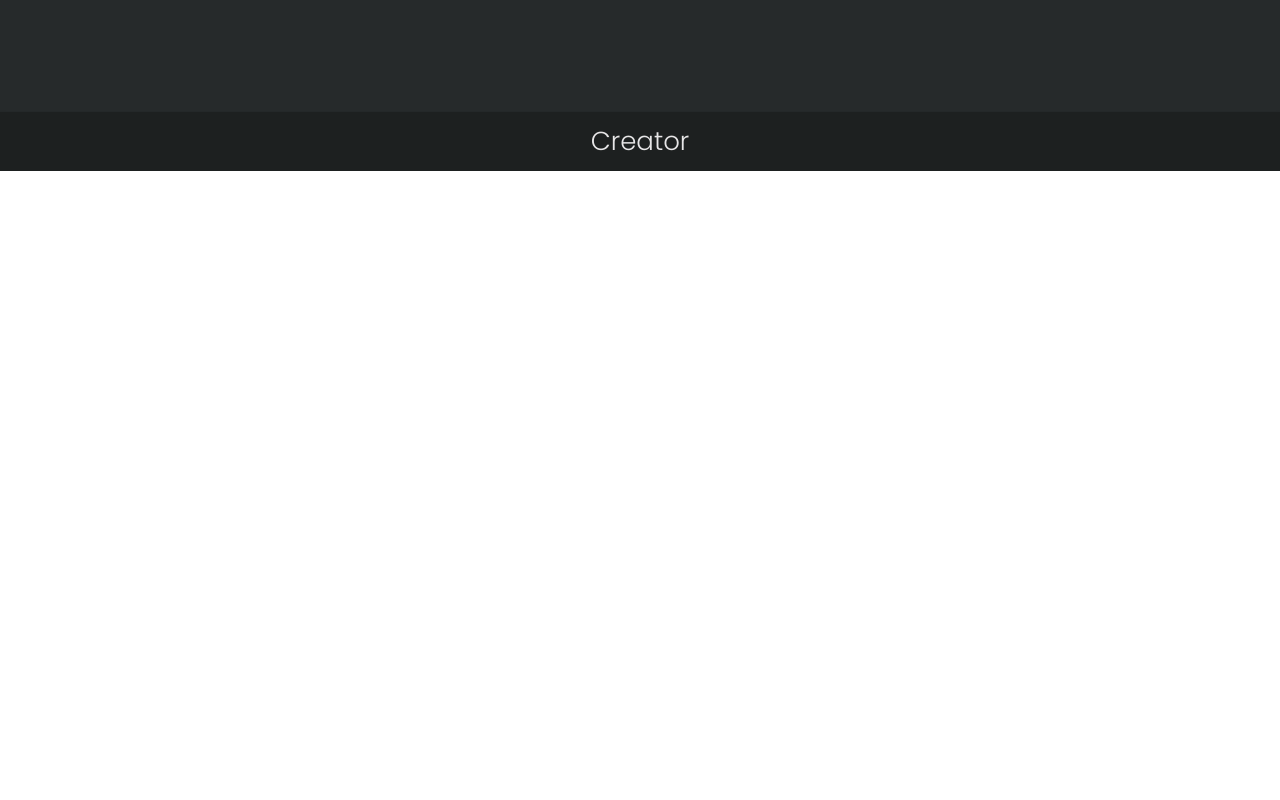
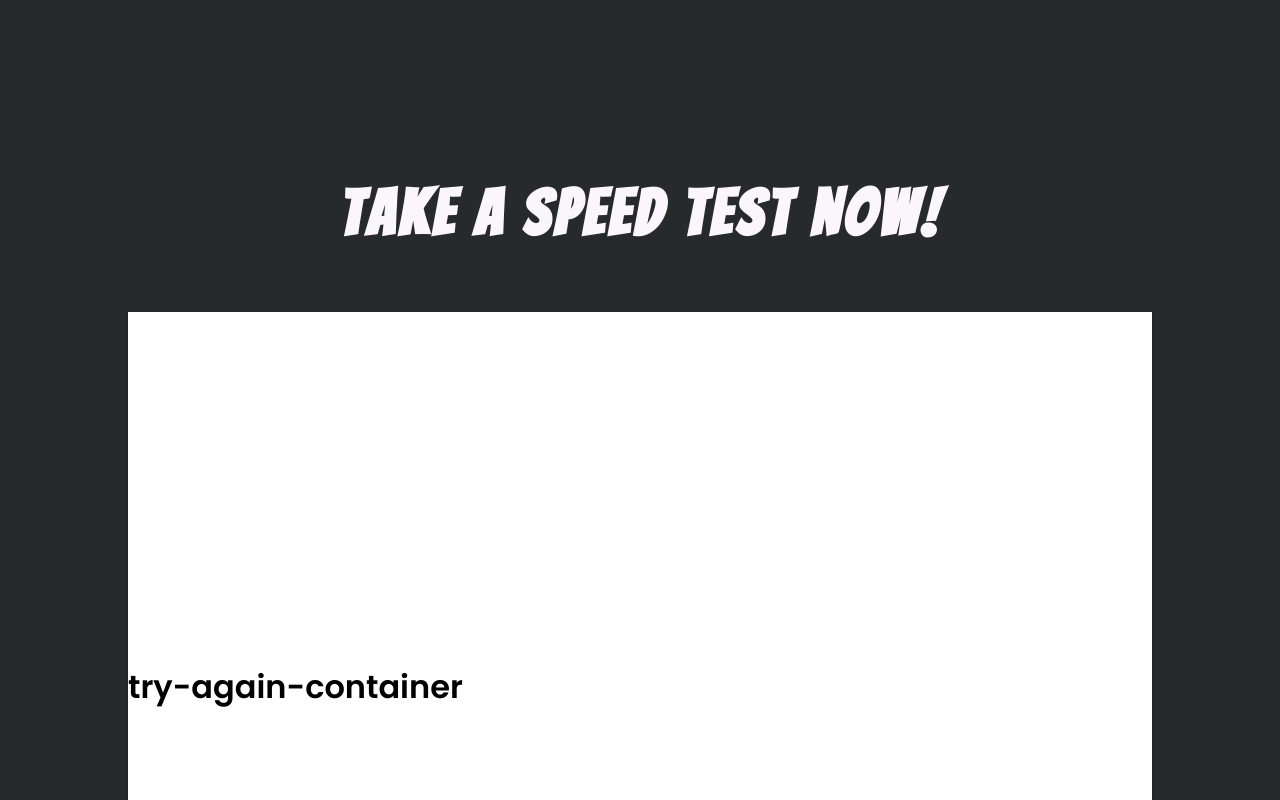
Before and after one commit to mittalaakash/Turbo-type, a React (Create React App) app: page / in a window 1280 px wide. Shown: the part 680-1480 px from the top of the page. Before the commit the page ends 851 px from the top, so only its background shows below. Built offline with nearby package versions, Linux system fonts and the light colour scheme.

Commit message:
test container

```diff
--- a/src/Components/App/App.jsx
+++ b/src/Components/App/App.jsx
@@ -1,4 +1,5 @@
 import React from 'react';
+import ChallengeSection from '../ChallengeSection/ChallengeSection';
 import Footer from '../Footer/Footer';
 import Landing from '../Landing/Landing';
 import Nav from '../Nav/Nav';
@@ -14,6 +15,7 @@ class App extends React.Component {
         <Landing />
 
         {/* Challenge Section */}
+        <ChallengeSection />
 
         {/* Footer */}
         <Footer />
--- /dev/null
+++ b/src/Components/ChallengeSection/ChallengeSection.css
@@ -0,0 +1,14 @@
+.challenge-section-container {
+  min-height: 90vh;
+  flex-direction: column;
+  align-items: center;
+  margin: 24px 0;
+}
+
+.challenge-section-header {
+  text-align: center;
+  color: #fbf6fb;
+  font-family: 'Bangers', cursive;
+  font-size: 64px;
+  letter-spacing: 4px;
+}
--- /dev/null
+++ b/src/Components/ChallengeSection/ChallengeSection.jsx
@@ -0,0 +1,16 @@
+import React from 'react';
+import TestContainer from '../TestContainer/TestContainer';
+import './ChallengeSection.css';
+
+const ChallengeSection = () => {
+  return (
+    <div className='challenge-section-container'>
+      <h1 data-aos='fade-down' className='challenge-section-header'>
+        Take a speed test now!
+      </h1>
+      <TestContainer words={40} wpm={14} characters={130} />
+    </div>
+  );
+};
+
+export default ChallengeSection;
--- /dev/null
+++ b/src/Components/TestContainer/TestContainer.css
@@ -0,0 +1,17 @@
+.test-container {
+  background-color: #fff;
+  margin: 64px 0;
+  width: 80%;
+  margin-left: 10%;
+  min-height: 750px;
+  display: flex;
+  flex-direction: column;
+  box-shadow: 0 1px 3px rgba(0, 0, 0, 0.12), 0 1px 2px rgba(0, 0, 0, 0.26);
+}
+
+.try-again-container {
+  display: flex;
+  flex-direction: column;
+  justify-content: center;
+  flex-grow: 1;
+}
--- /dev/null
+++ b/src/Components/TestContainer/TestContainer.jsx
@@ -0,0 +1,14 @@
+import React from 'react';
+import './TestContainer.css';
+
+const TestContainer = ({ words, characters, wpm }) => {
+  return (
+    <div className='test-container'>
+      <div className='try-again-container'>
+        <h1>try-again-container</h1>
+      </div>
+    </div>
+  );
+};
+
+export default TestContainer;
```
